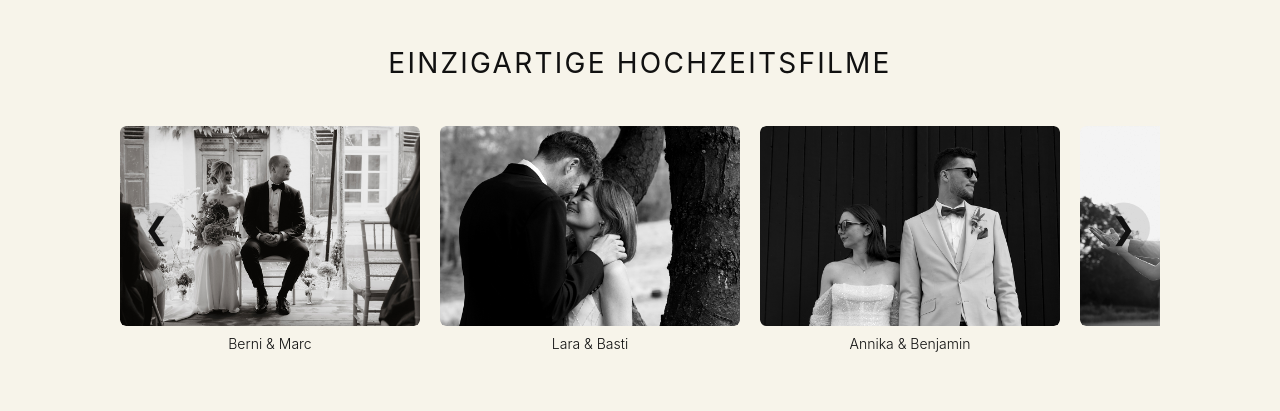
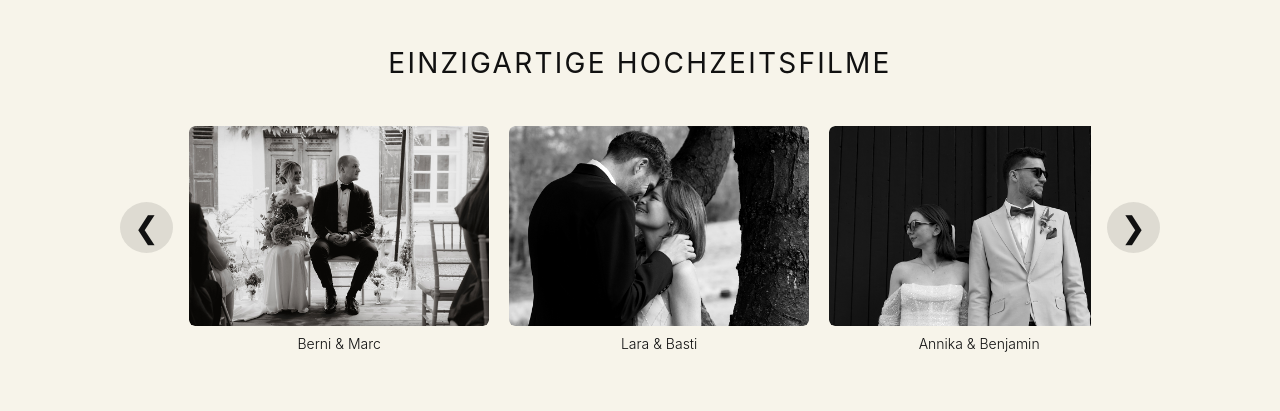
Before and after one commit to nicisinger/nicisinger, a plain HTML site: page weddings.html in a window 1280 px wide. Shown: the part 920-1331 px from the top of the page. Drawn offline with Linux system fonts and the light colour scheme.

Commit message:
Update style.css

```diff
--- a/style.css
+++ b/style.css
@@ -990,8 +990,17 @@ main {
 }
 
 /* Carousel */
+/* Pfeile links und rechts neben den Thumbnails, nicht darüber */
 .carousel-wrapper {
   position: relative;
+  display: flex;
+  align-items: center;
+  gap: 16px;
+}
+
+.carousel-wrapper .carousel-viewport {
+  flex: 1;
+  min-width: 0;
 }
 
 .carousel {
@@ -1023,9 +1032,8 @@ main {
 }
 
 .carousel-btn {
-  position: absolute;
-  top: 45%;
-  transform: translateY(-50%);
+  flex-shrink: 0;
+  margin-bottom: 24px; /* auf Höhe der Bilder statt der Bildunterschrift */
   font-size: 30px;
   background: rgba(0,0,0,0.1);
   border: none;
@@ -1036,8 +1044,6 @@ main {
   z-index: 2;
 }
 
-.carousel-btn.prev { left: 10px; }
-.carousel-btn.next { right: 10px; }
 
 /* Video Modal */
 .video-modal {
```
